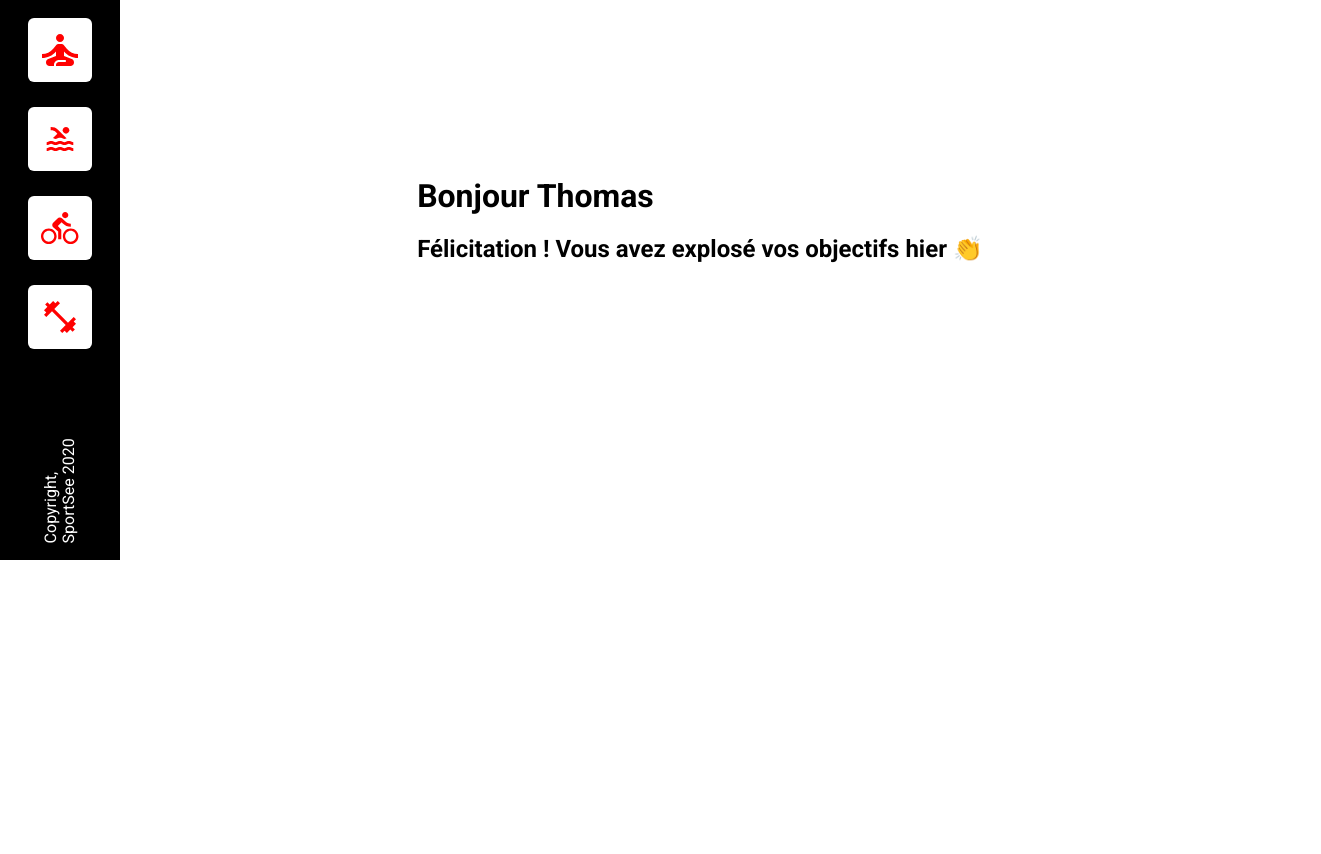
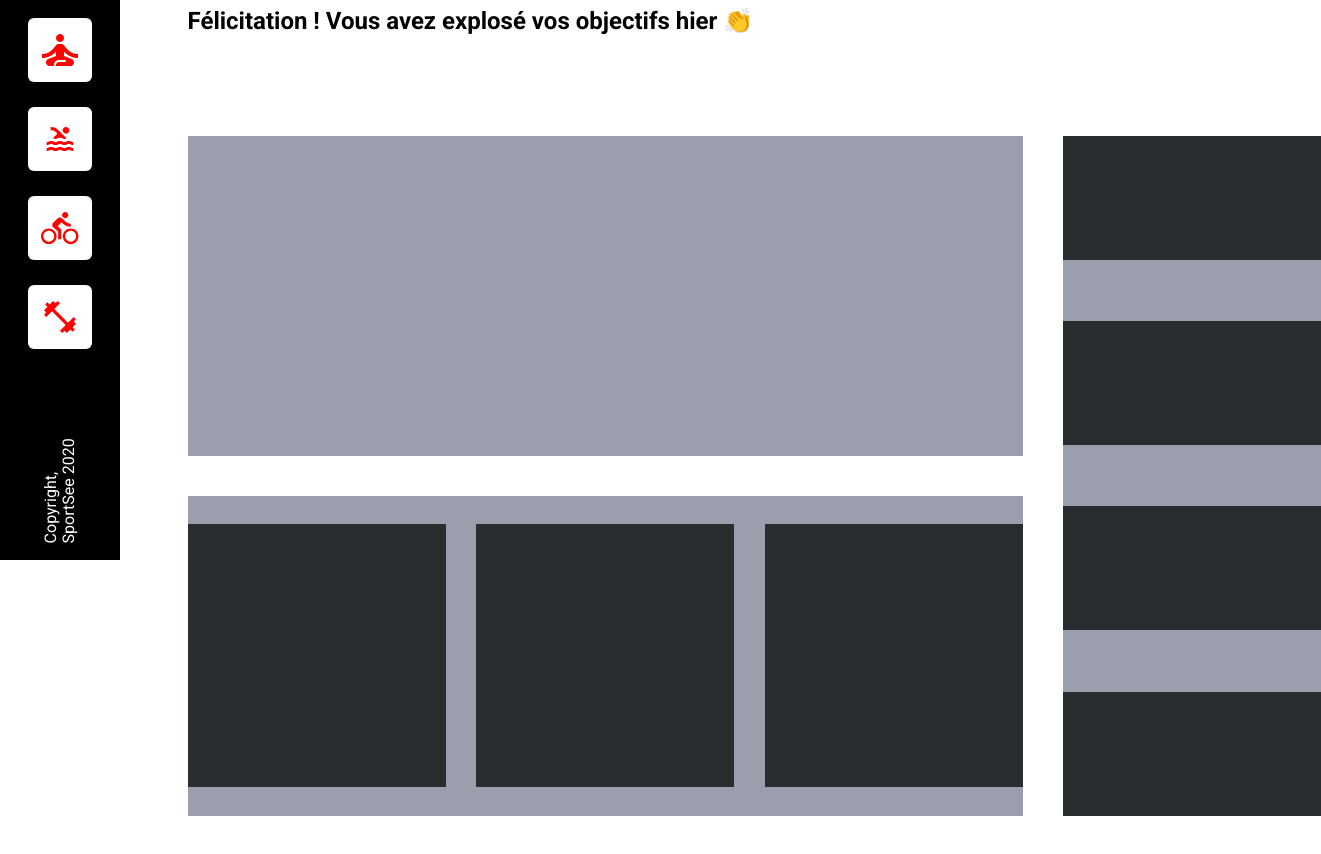
Before and after one commit to Frederic-K/SportSee, a React (Create React App) app: page /user/12 in a window 1280 px wide. Shown: the part 240-1094 px from the top of the page, 1321 px wide, since content can reach past the window. Before the commit the page ends 800 px from the top, so only its background shows below. Built offline with nearby package versions, Linux system fonts and the light colour scheme.

Commit message:
Set css skeleton 4 dashboard

```diff
--- a/src/pages/Dashboard/Dashboard.jsx
+++ b/src/pages/Dashboard/Dashboard.jsx
@@ -14,7 +14,7 @@ function Dashboard() {
           </h2>
         </div>
         <div className="dashboard__datas">
-          <div classNama="dasboard__datas--charts">
+          <div className="dashboard__datas--charts">
             <div className="chart__dailyActivity"></div>
             <div className="chart__activity">
               <div className="chart__activity--averageSessions"></div>
--- a/src/pages/Dashboard/_dashboard.scss
+++ b/src/pages/Dashboard/_dashboard.scss
@@ -1,4 +1,100 @@
 .dashboard {
   width: 100%;
   display: flex;
+  &__content {
+    width: 100%;
+    max-width: 1125px;
+    display: flex;
+    flex-direction: column;
+    justify-content: space-between;
+    margin-top: 0px;
+    padding: 50px;
+  }
+  &__title {
+    width: 100%;
+    &--name {
+      margin-bottom: 40px;
+    }
+    &--caption {
+      margin-bottom: 100px;
+    }
+  }
+  &__datas {
+    display: flex;
+    gap: 40px;
+    &--charts {
+      display: flex;
+      flex-direction: column;
+      gap: 40px;
+      margin: 0px;
+      .chart {
+        &__dailyActivity {
+          width: 835px;
+          height: 320px;
+          background-color: $colour-tertiary;
+        }
+        &__activity {
+          width: 835px;
+          height: 320px;
+          background-color: $colour-tertiary;
+          display: flex;
+          justify-content: space-between;
+          align-items: center;
+          &--averageSessions {
+            width: 258px;
+            height: 263px;
+            margin: 0px;
+            background-color: $colour-secondary;
+          }
+          &--performance {
+            width: 258px;
+            height: 263px;
+            margin: 0px;
+            background-color: $colour-secondary;
+          }
+          &--score {
+            width: 258px;
+            height: 263px;
+            margin: 0px;
+            background-color: $colour-secondary;
+          }
+        }
+      }
+    }
+    &--nutrition {
+      width: 258px;
+      height: 680px;
+      background-color: $colour-tertiary;
+      display: flex;
+      flex-direction: column;
+
+      justify-content: space-between;
+      .datas__nutrition {
+        &--calories {
+          width: 258px;
+          height: 124px;
+          background-color: $colour-secondary;
+          margin: 0px;
+        }
+        &--protein {
+          width: 258px;
+          height: 124px;
+          background-color: $colour-secondary;
+          margin: 0px;
+        }
+        &--carbs {
+          width: 258px;
+          height: 124px;
+          background-color: $colour-secondary;
+          margin: 0px;
+        }
+        &--fat {
+          width: 258px;
+          height: 124px;
+          background-color: $colour-secondary;
+          margin: 0px;
+        }
+      }
+    }
+  }
 }
```
